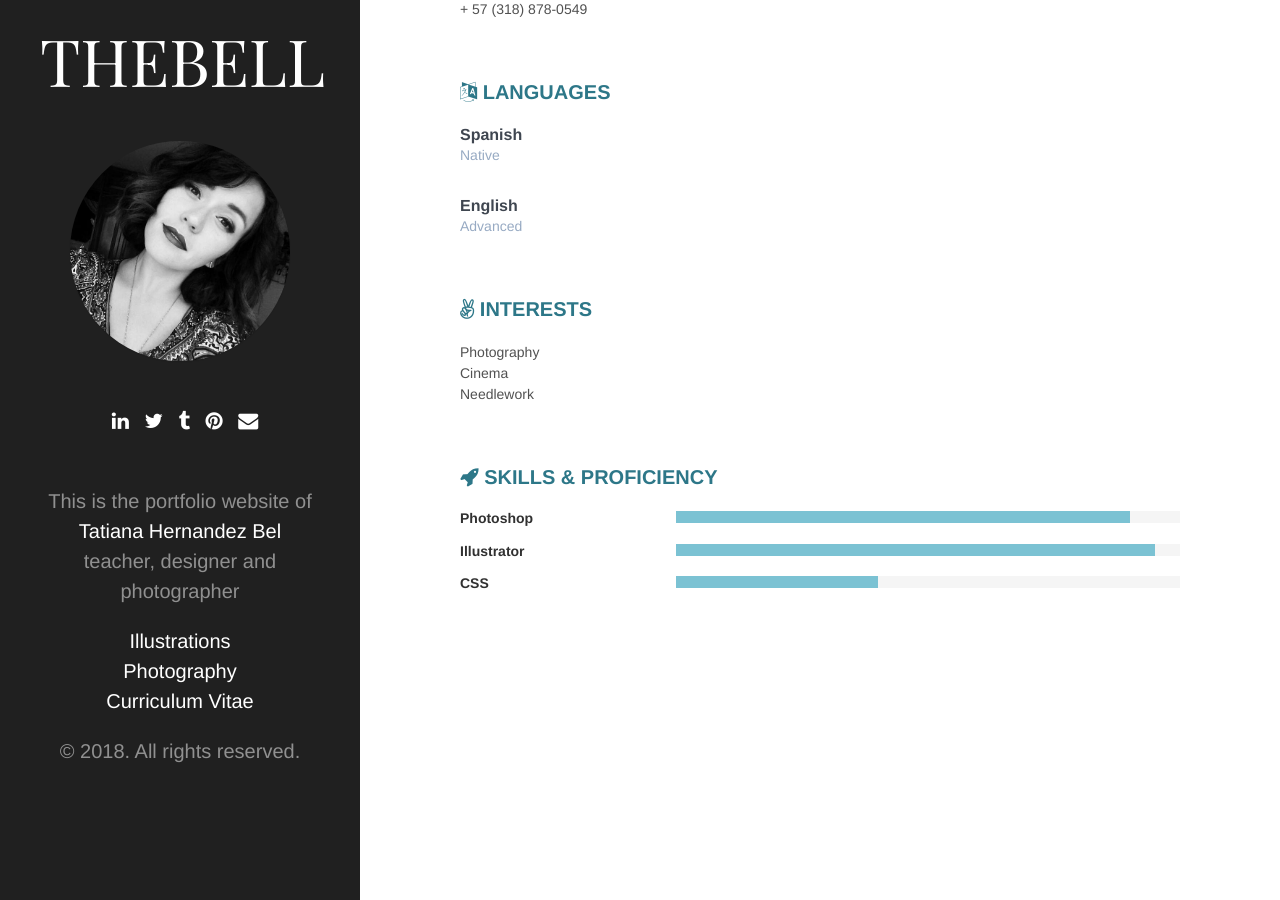
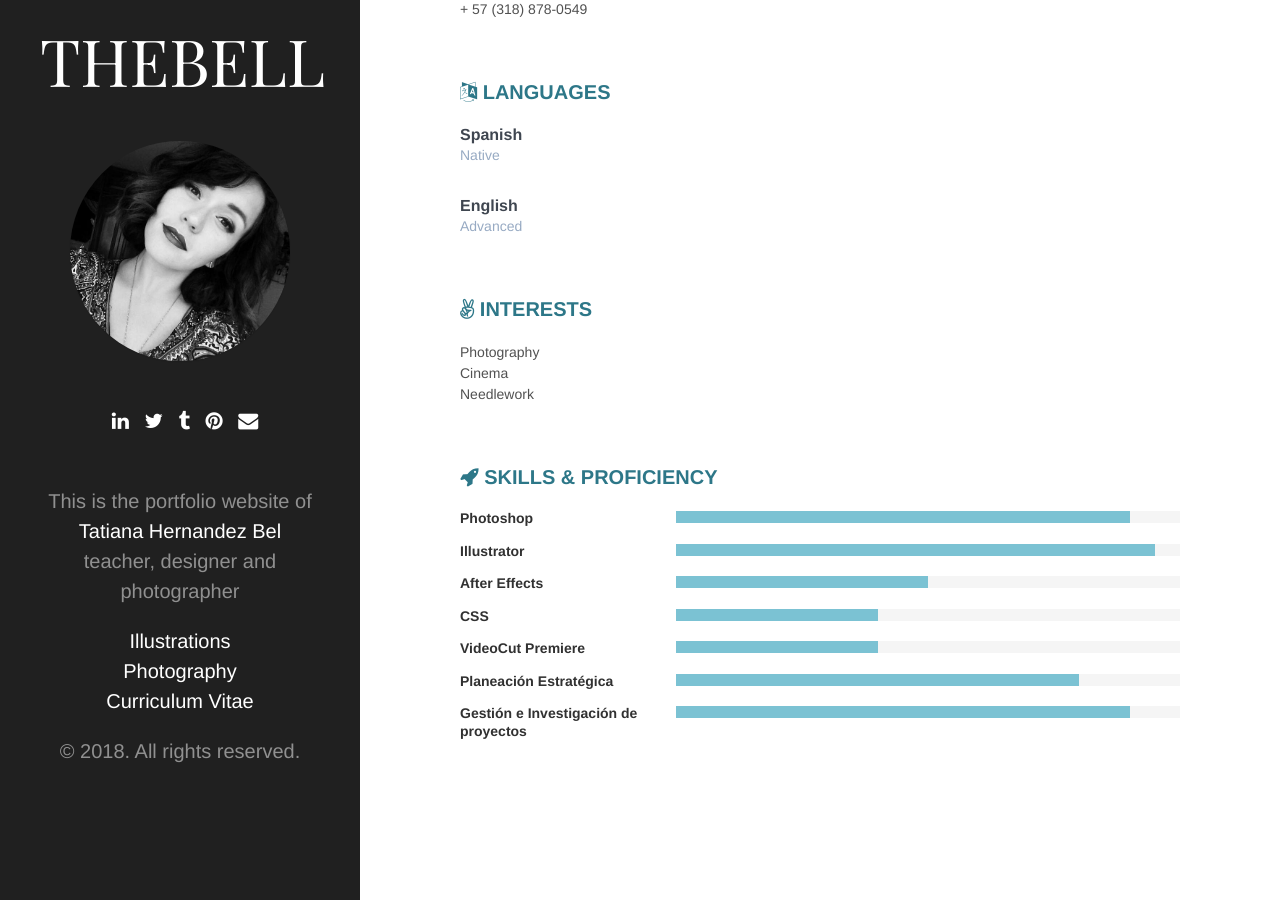
Before and after one commit to TatianaHbel/personal, a Jekyll site: the page built from _pages/cv.md, in a window 1280 px wide and 900 px high, scrolled down 1832 px. Built offline with Jekyll 4.4.1, drawn with Linux system fonts in a browser that asks for light colours.

Commit message:
new data

```diff
--- a/_data/general.yml
+++ b/_data/general.yml
@@ -96,5 +96,13 @@ skills:
     level: 90%
   - title: Illustrator
     level: 95%
+  - title: After Effects
+    level: 50%
   - title: CSS
     level: 40%
+  - title: VideoCut Premiere
+    level: 40%
+  - title: Planeación Estratégica
+    level: 80%
+  - title: Gestión e Investigación de proyectos
+    level: 90%
--- a/_data/photography.yml
+++ b/_data/photography.yml
@@ -33,8 +33,6 @@
 
 - name: B&W
   images:
-    - image: perfectplace.png
-      caption: Calle Alcantara
     - image: bnw.jpg
       thumbnail: bnw-min.jpg
       caption: B&W
@@ -43,6 +41,9 @@
       caption: B&W-
     - image: Lisboa.png
       caption: Mirador
+    - image: perfectplace.png
+      caption: Calle Alcantara
+
 
 - name: Studio
   images:
```
